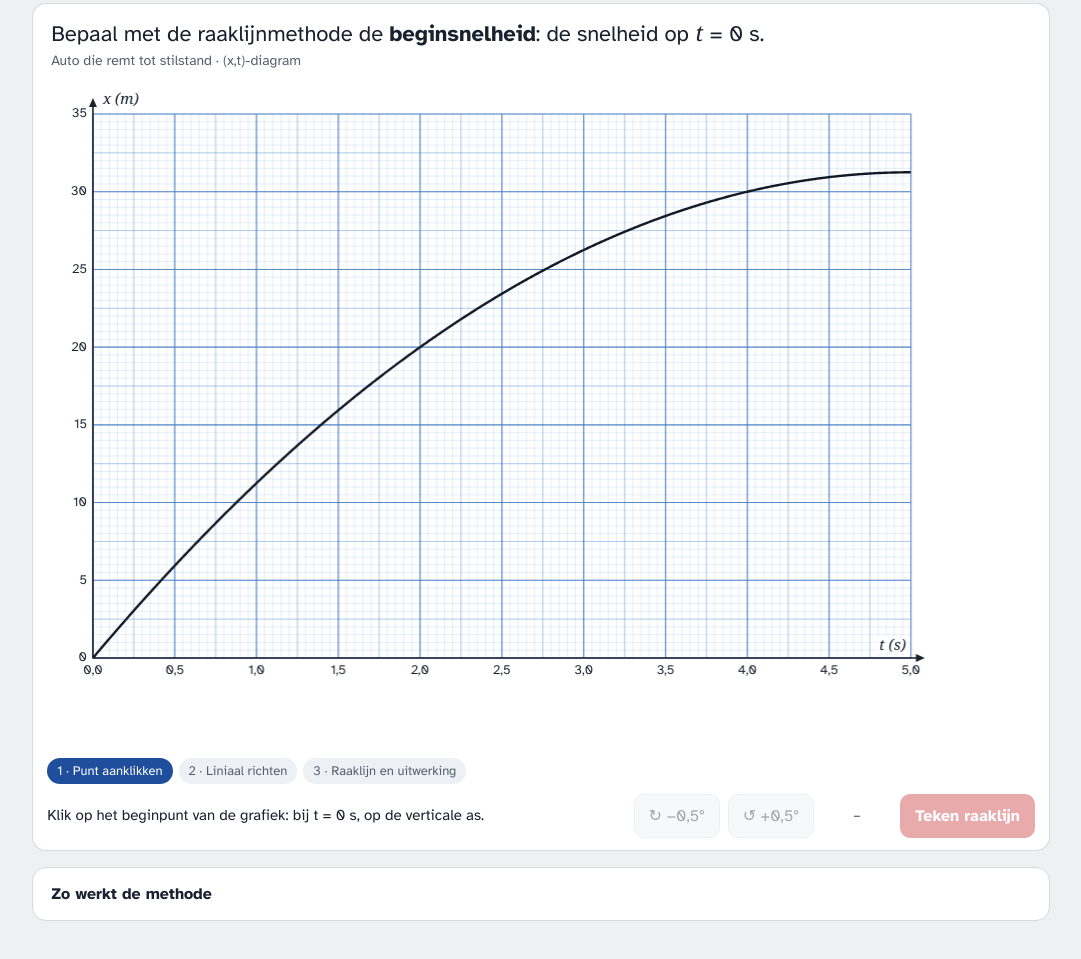
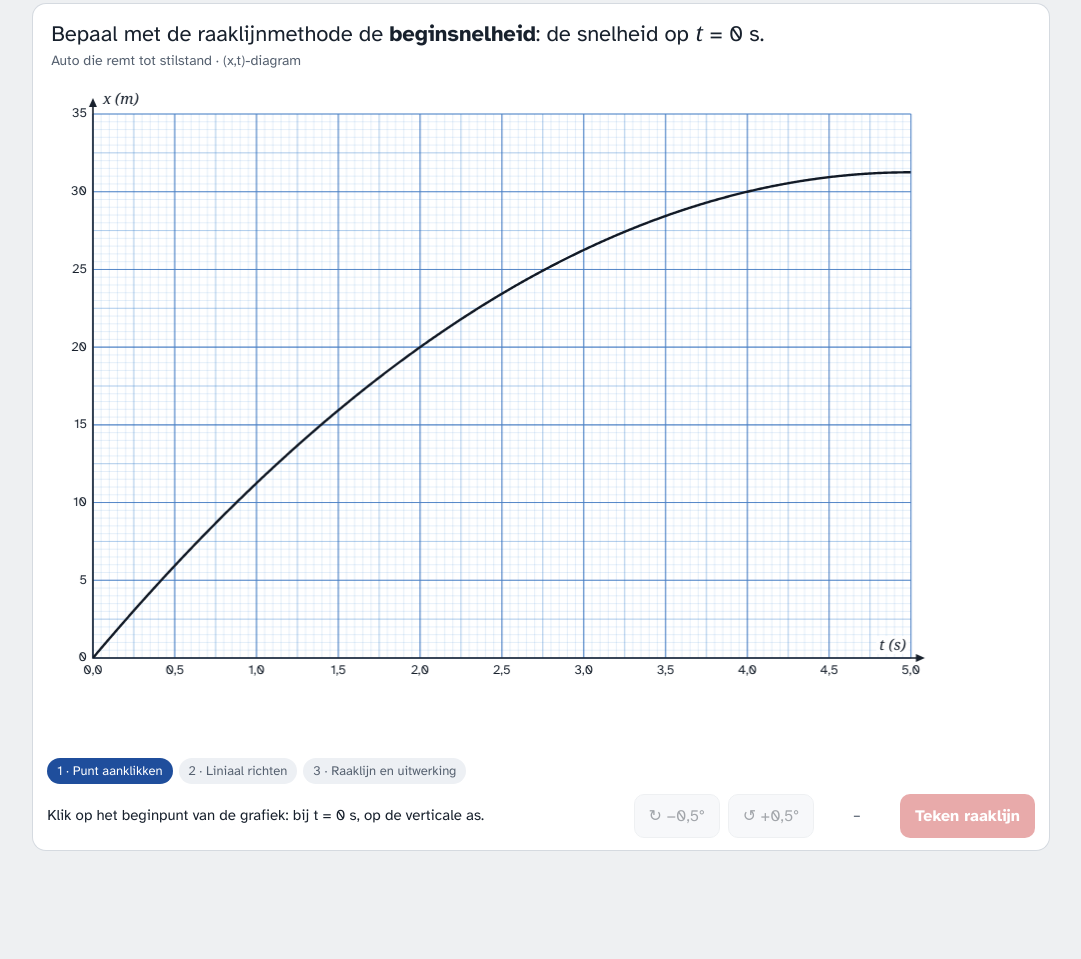
Before and after one commit to Koetsenruijter/raaklijnmethode, a plain HTML site: page index.html in a window 1280 px wide. Shown: the part 296-1255 px from the top of the page, without its empty margins (99-1180 px from the left). After the commit the page ends 1211 px from the top, so only its background shows below. Drawn offline with Linux system fonts and the light colour scheme; a web font is replaced by a local one.

Commit message:
Add files via upload
uitleg stond er dubbel in

```diff
--- a/index.html
+++ b/index.html
@@ -153,7 +153,7 @@ li.ok b.ic{color:var(--goodi)}li.bad b.ic{color:var(--badi)}li.tip b.ic{color:va
 
 <p id="tally"></p>
 
-<details>
+<details hidden aria-hidden="true">
   <summary>Zo werkt de methode</summary>
   <div id="m_raak">
   <h3>Raaklijnmethode</h3>
```
